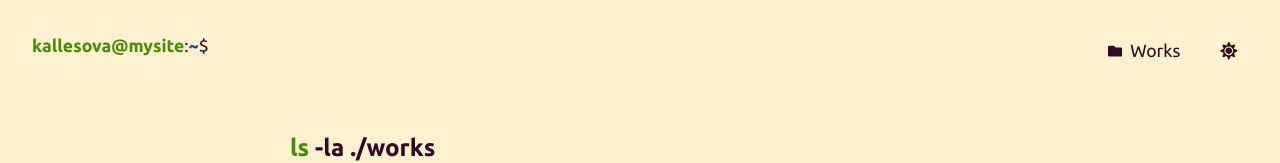
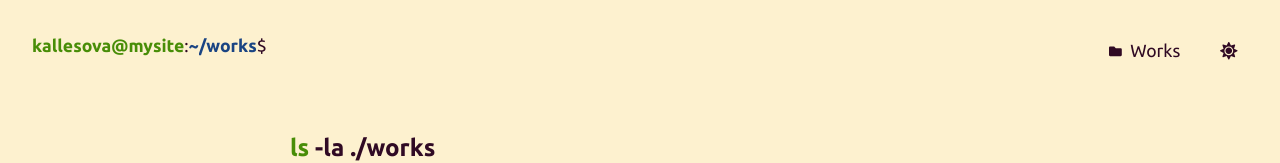
Before and after one commit to klsova/kallesova.fi, a Next.js app: page /works in a window 1280 px wide. Shown: the top 163 px of the page. Built offline with nearby package versions, Linux system fonts and the light colour scheme.

Commit message:
added animation for page text

```diff
--- a/src/app/globals.css
+++ b/src/app/globals.css
@@ -214,3 +214,23 @@ p {
   background-color: var(--nav-hover);
   color: var(--accent-color);
 }
+
+.path-slider {
+  display: inline-grid;
+  grid-template-rows: 1fr;
+  grid-template-columns: 0fr;
+  transition: grid-template-columns 0.4s ease-out;
+  vertical-align: bottom;
+}
+
+
+.path-slider:has(.path-content:not(:empty)) {
+  grid-template-columns: 1fr;
+}
+
+.path-content {
+  overflow: hidden;
+  white-space: nowrap;
+  color: var(--path-color);
+  font-weight: bold;
+}
--- a/src/components/Navbar.tsx
+++ b/src/components/Navbar.tsx
@@ -2,16 +2,20 @@
 
 import Link from "next/link";
 import { useTheme } from "next-themes";
+import { usePathname } from "next/navigation";
 import { useEffect, useState } from "react";
 import { FaSun, FaMoon, FaFolder } from "react-icons/fa";
 
 export default function Navbar() {
   const { theme, setTheme } = useTheme();
   const [mounted, setMounted] = useState(false);
+  const pathname = usePathname();
 
   useEffect(() => {
     setMounted(true);
   }, []);
+
+  const pathSuffix = pathname === "/" ? "" : pathname;
 
   return (
     <nav>
@@ -20,18 +24,21 @@ export default function Navbar() {
             <span className="prompt-user">kallesova@mysite</span>
             <span className="prompt-symbol">:</span>
             <span className="prompt-path">~</span>
+
+            <span className="path-slider">
+                <span className="path-content">{pathSuffix}</span>
+            </span>
+
             <span className="prompt-symbol">$</span>
             <span className="cursor">_</span>
         </Link>
       </div>
 
       <div style={{ display: "flex", gap: "20px" }}>
-        {/* Works Button */}
         <Link href="/works" className="nav-btn">
-          <FaFolder style={{ fontSize: '0.9rem' }}/> Works
+          <FaFolder style={{ fontSize: '0.8rem' }}/> Works
         </Link>
 
-        {/* Theme Toggle Button */}
         <button
           className="nav-btn"
           onClick={() => setTheme(theme === "dark" ? "light" : "dark")}
```
